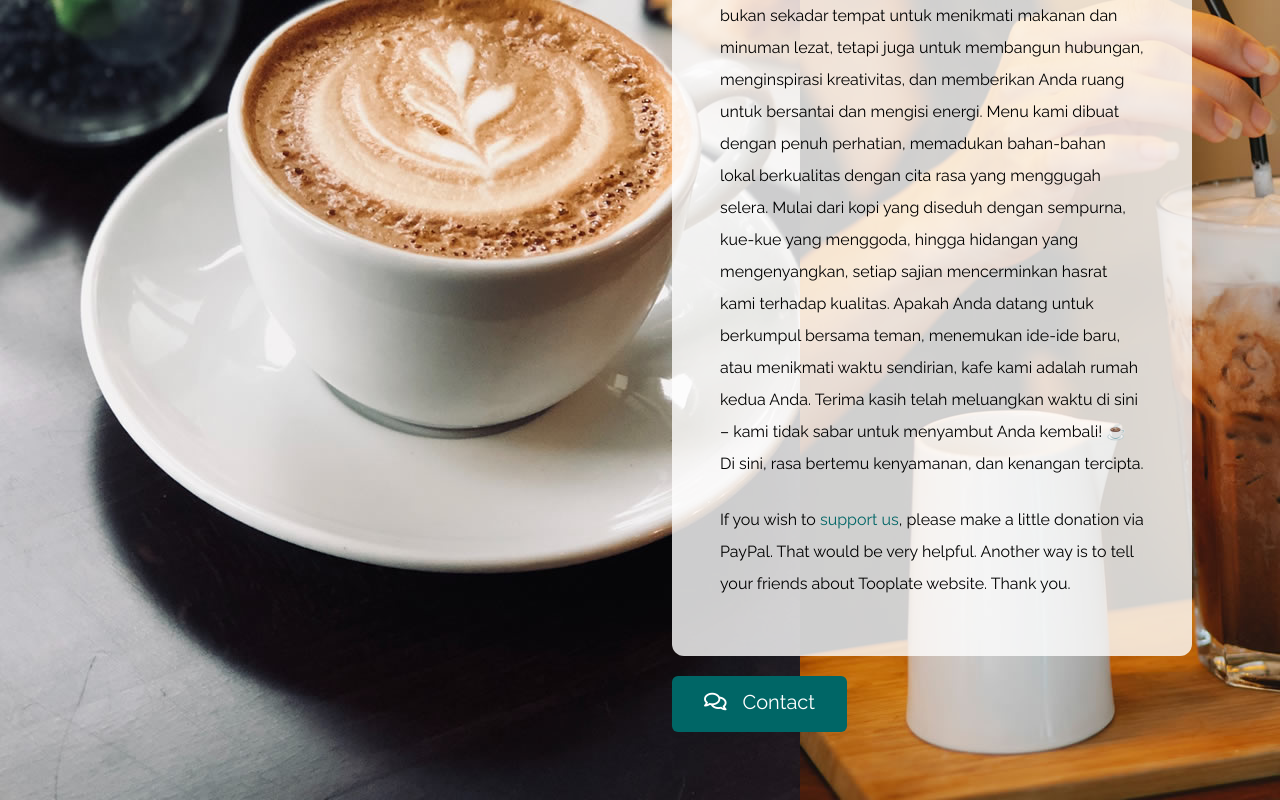
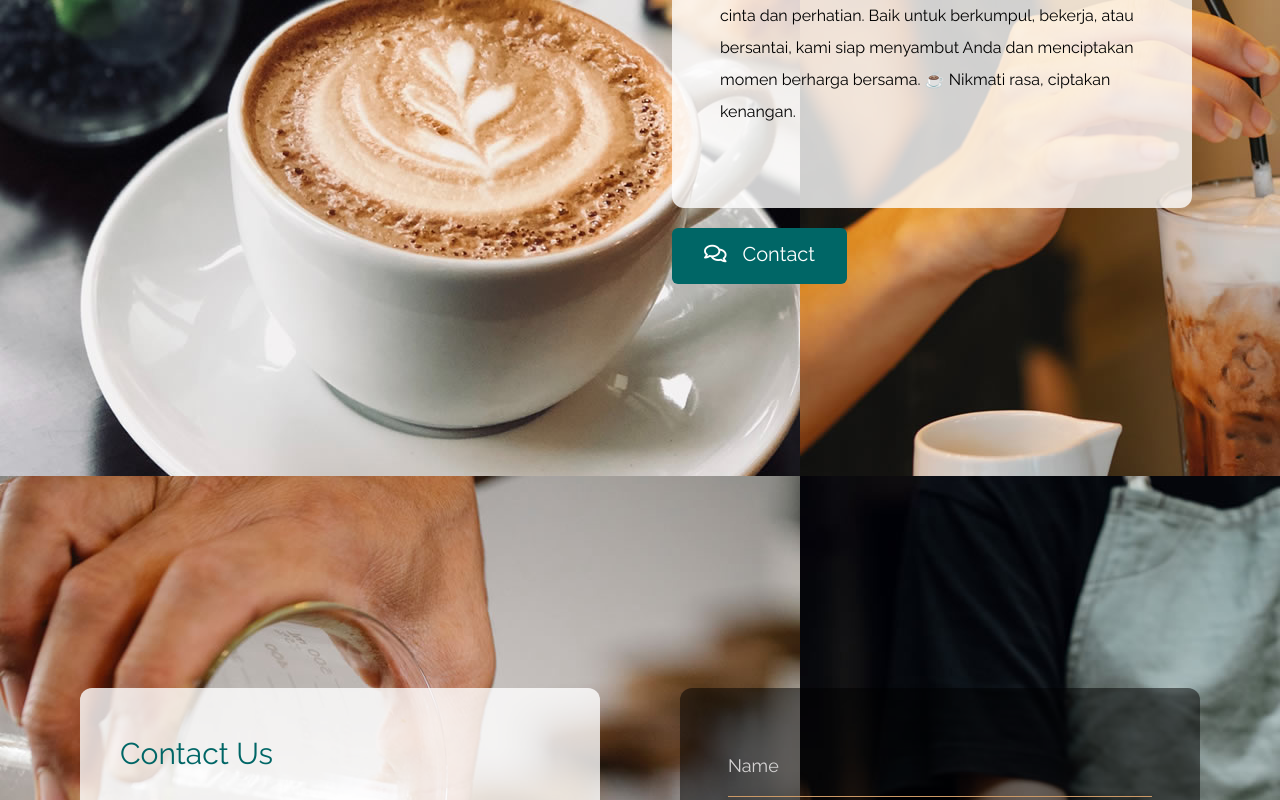
Before and after one commit to Aakmall/Final_, a React (Create React App) app: page / in a window 1280 px wide. Shown: the part 2740-3540 px from the top of the page. Built offline with nearby package versions, Linux system fonts and the light colour scheme.

Commit message:
mengganti teks menjadi bahasa indonesia

```diff
--- a/src/Components/About/About.js
+++ b/src/Components/About/About.js
@@ -11,34 +11,12 @@ const About = () => {
                 Tentang kafe kami
               </h2>
               <p className="mb-6 text-base leading-8">
-                Selamat datang di kafe kami, sebuah tempat yang hangat dan
-                nyaman di mana setiap momen dirancang dengan cinta dan
-                perhatian. Kami percaya bahwa kafe ini bukan sekadar tempat
-                untuk menikmati makanan dan minuman lezat, tetapi juga untuk
-                membangun hubungan, menginspirasi kreativitas, dan memberikan
-                Anda ruang untuk bersantai dan mengisi energi. Menu kami dibuat
-                dengan penuh perhatian, memadukan bahan-bahan lokal berkualitas
-                dengan cita rasa yang menggugah selera. Mulai dari kopi yang
-                diseduh dengan sempurna, kue-kue yang menggoda, hingga hidangan
-                yang mengenyangkan, setiap sajian mencerminkan hasrat kami
-                terhadap kualitas. Apakah Anda datang untuk berkumpul bersama
-                teman, menemukan ide-ide baru, atau menikmati waktu sendirian,
-                kafe kami adalah rumah kedua Anda. Terima kasih telah meluangkan
-                waktu di sini – kami tidak sabar untuk menyambut Anda kembali!
-                ☕ Di sini, rasa bertemu kenyamanan, dan kenangan tercipta.
-              </p>
-              <p className="text-base leading-8">
-                If you wish to{" "}
-                <a
-                  rel="nofollow"
-                  href="https://www.tooplate.com/contact"
-                  target="_parent"
-                >
-                  support us
-                </a>
-                , please make a little donation via PayPal. That would be very
-                helpful. Another way is to tell your friends about Tooplate
-                website. Thank you.{" "}
+                Kafe kami adalah tempat yang hangat dan nyaman untuk menikmati
+                hidangan lezat dan kopi berkualitas. Dengan bahan-bahan lokal
+                terbaik, setiap sajian dibuat dengan cinta dan perhatian. Baik
+                untuk berkumpul, bekerja, atau bersantai, kami siap menyambut
+                Anda dan menciptakan momen berharga bersama. ☕ Nikmati rasa,
+                ciptakan kenangan.
               </p>
             </div>
             <a
```
